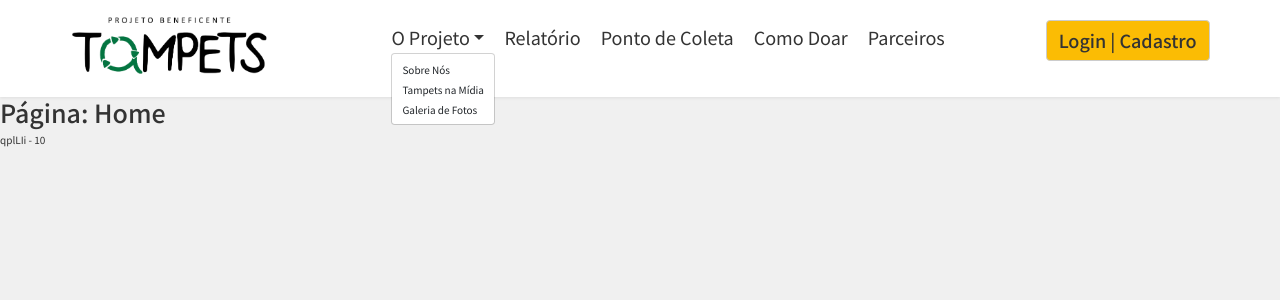
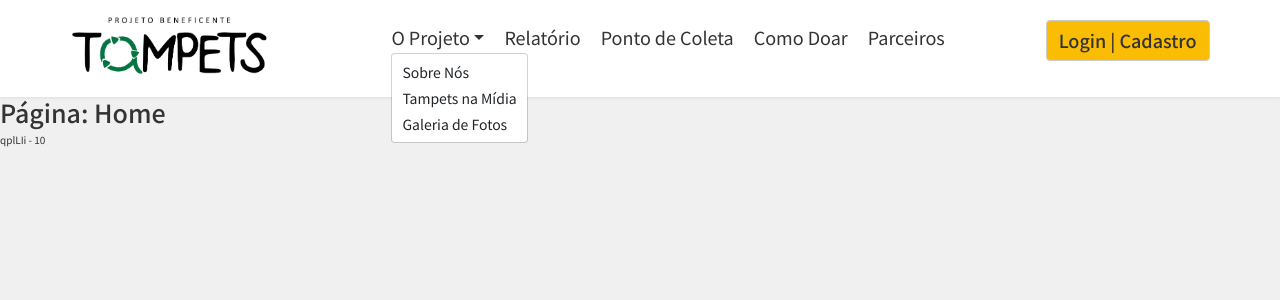
Before and after one commit to DaianeKCamargo/FATEC_ProjetoIntegrador2, a Next.js app: page / in a window 1280 px wide. Both pictures are taken after a click on the button "O Projeto". Shown: the top 300 px of the page. Built offline with nearby package versions, Linux system fonts and the light colour scheme.

Commit message:
navbar
- arrumado um pouco do layout do dropdown.

```diff
--- a/src/Components/NavegationBar.tsx
+++ b/src/Components/NavegationBar.tsx
@@ -56,9 +56,9 @@ export function NavegationBar() {
                     <ul className={`nav-items ${openMenu ? 'open' : ''}`}>
                         <li className="dropdown">
                             <NavDropdown title="O Projeto" className="nav-dropdown">
-                                <NavDropdown.Item className="drop-item" href="/oProjeto">Sobre Nós</NavDropdown.Item>
-                                <NavDropdown.Item className="drop-item" href="/oProjeto/naMidia">Tampets na Mídia</NavDropdown.Item>
-                                <NavDropdown.Item className="drop-item" href="/oProjeto/galeriaFotos">Galeria de Fotos</NavDropdown.Item>
+                                <NavDropdown.Item href="/oProjeto">Sobre Nós</NavDropdown.Item>
+                                <NavDropdown.Item href="/oProjeto/naMidia">Tampets na Mídia</NavDropdown.Item>
+                                <NavDropdown.Item href="/oProjeto/galeriaFotos">Galeria de Fotos</NavDropdown.Item>
                             </NavDropdown>
                         </li>
                         {items.map((item, index) => (
@@ -117,11 +117,6 @@ export function NavegationBar() {
                         .dropdown:hover {
                             font-weight: 600;
                             border-bottom: 3px solid #fbbc04;
-                        }
-
-                        .drop-item {
-                            font-size: 1.6rem;
-                            font-family: inherit;
                         }
 
 
--- a/src/app/globals.css
+++ b/src/app/globals.css
@@ -1,6 +1,8 @@
 @import "tailwindcss";
 @import 'bootstrap/dist/css/bootstrap.min.css';
 
+
+/* GERAL */
 :root {
   --background: #f0f0f0;
   --foreground: #333333;
@@ -20,6 +22,20 @@ body {
   color: var(--foreground);
 }
 
+
+ /* NAVBAR */
+.dropdown-item {
+  font-size: 1.4rem;
+  font-family: inherit;
+}
+
+.dropdown-item:hover {
+  background-color: transparent;
+  font-weight: 600;
+  border-bottom: 3px solid #fbbc04;
+}
+
+ /* TAMPETS NA MÍDIA */
 .news-container {
   display: flex;            /* deixa os cards em linha */
   flex-wrap: wrap;          /* permite que quebrem a linha se não couberem */
```
